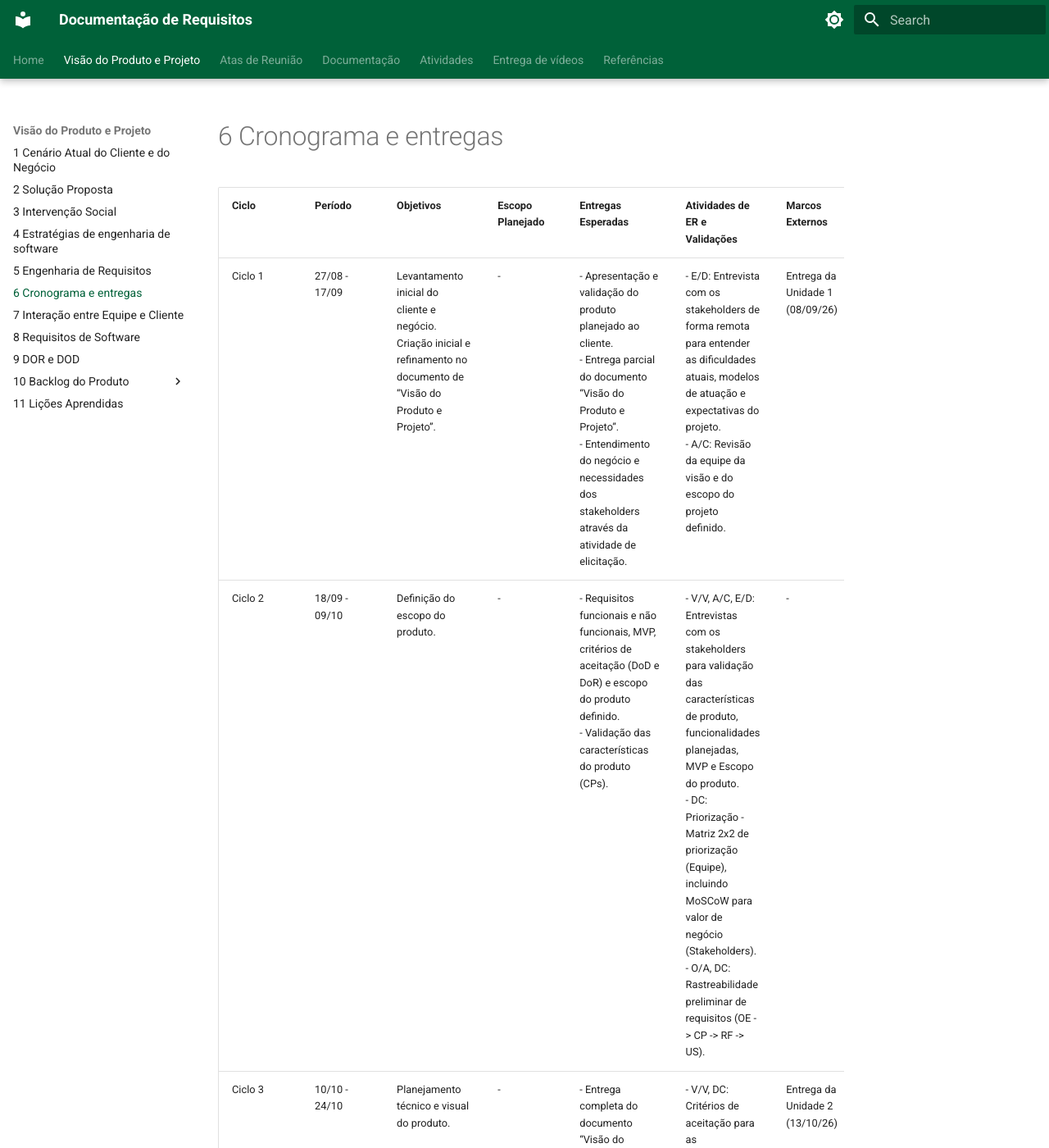
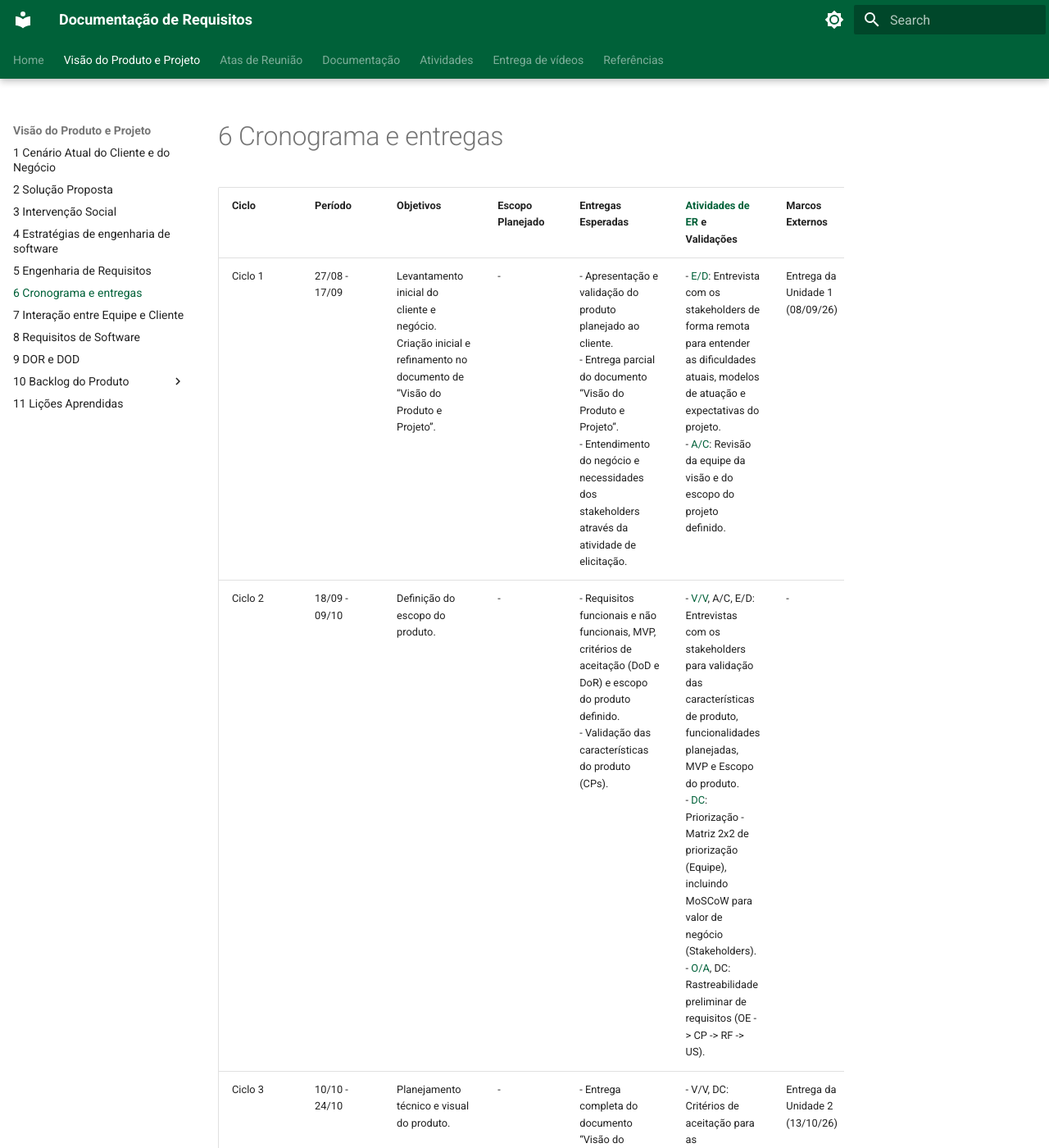
Before and after one commit to mdsreq-fga-unb/REQ-2026.2-T01-IBRADA-NET, an MkDocs documentation site: the page built from docs/documento-visao/6_cronograma.md, in a window 1280 px wide and 1400 px high. Shown: the whole window at 82% size. Built offline with MkDocs 1.6.1 and Material for MkDocs 9.7.7, drawn with Linux system fonts in a browser that asks for light colours; some of the changed lines change nothing that is shown; some of the changed text lies outside the part shown.

Commit message:
Fix dos hyperlinks

```diff
--- a/docs/documento-visao/6_cronograma.md
+++ b/docs/documento-visao/6_cronograma.md
@@ -1,8 +1,8 @@
-| Ciclo | Período | Objetivos | Escopo Planejado | Entregas Esperadas | Atividades de ER e Validações | Marcos Externos |
+| Ciclo | Período | Objetivos | Escopo Planejado | Entregas Esperadas | [Atividades de ER](../documentacao/glossario.md#atividades-de-er) e Validações | Marcos Externos |
 | :--- | :--- | :--- | :--- | :--- | :--- | :--- |
-| Ciclo 1 | 27/08 - 17/09 | Levantamento inicial do cliente e negócio. Criação inicial e refinamento no documento de “Visão do Produto e Projeto”. | - | - Apresentação e validação do produto planejado ao cliente.<br>- Entrega parcial do documento “Visão do Produto e Projeto”.<br>- Entendimento do negócio e necessidades dos stakeholders através da atividade de elicitação. | - E/D: Entrevista com os stakeholders de forma remota para entender as dificuldades atuais, modelos de atuação e expectativas do projeto.<br>- A/C: Revisão da equipe da visão e do escopo do projeto definido. | Entrega da Unidade 1 (08/09/26) |
-| Ciclo 2 | 18/09 - 09/10 | Definição do escopo do produto. | - | - Requisitos funcionais e não funcionais, MVP, critérios de aceitação (DoD e DoR) e escopo do produto definido.<br>- Validação das características do produto (CPs). | - V/V, A/C, E/D: Entrevistas com os stakeholders para validação das características de produto, funcionalidades planejadas, MVP e Escopo do produto.<br>- DC: Priorização - Matriz 2x2 de priorização (Equipe), incluindo MoSCoW para valor de negócio (Stakeholders).<br>- O/A, DC: Rastreabilidade preliminar de requisitos (OE -> CP -> RF -> US). | - |
-| Ciclo 3 | 10/10 - 24/10 | Planejamento técnico e visual do produto. | - | - Entrega completa do documento “Visão do Produto e Projeto”.<br>- Preparação do ambiente de desenvolvimento (Next.js, MySQL, TypeScript).<br>- Arquitetura de software definida. | - V/V, DC: Critérios de aceitação para as características do produto.<br>- RP: Protótipos do layout do site e esboços das principais funcionalidades (cadastro, login, catálogos etc.).<br>- O/A, DC: Rastreabilidade atualizada. | Entrega da Unidade 2 (13/10/26) |
+| Ciclo 1 | 27/08 - 17/09 | Levantamento inicial do cliente e negócio. Criação inicial e refinamento no documento de “Visão do Produto e Projeto”. | - | - Apresentação e validação do produto planejado ao cliente.<br>- Entrega parcial do documento “Visão do Produto e Projeto”.<br>- Entendimento do negócio e necessidades dos stakeholders através da atividade de elicitação. | - [E/D](../documentacao/glossario.md#atividades-de-er): Entrevista com os stakeholders de forma remota para entender as dificuldades atuais, modelos de atuação e expectativas do projeto.<br>- [A/C](../documentacao/glossario.md#atividades-de-er): Revisão da equipe da visão e do escopo do projeto definido. | Entrega da Unidade 1 (08/09/26) |
+| Ciclo 2 | 18/09 - 09/10 | Definição do escopo do produto. | - | - Requisitos funcionais e não funcionais, MVP, critérios de aceitação (DoD e DoR) e escopo do produto definido.<br>- Validação das características do produto (CPs). | - [V/V](../documentacao/glossario.md#atividades-de-er), A/C, E/D: Entrevistas com os stakeholders para validação das características de produto, funcionalidades planejadas, MVP e Escopo do produto.<br>- [DC](../documentacao/glossario.md#atividades-de-er): Priorização - Matriz 2x2 de priorização (Equipe), incluindo MoSCoW para valor de negócio (Stakeholders).<br>- [O/A](../documentacao/glossario.md#atividades-de-er), DC: Rastreabilidade preliminar de requisitos (OE -> CP -> RF -> US). | - |
+| Ciclo 3 | 10/10 - 24/10 | Planejamento técnico e visual do produto. | - | - Entrega completa do documento “Visão do Produto e Projeto”.<br>- Preparação do ambiente de desenvolvimento (Next.js, MySQL, TypeScript).<br>- Arquitetura de software definida. | - V/V, DC: Critérios de aceitação para as características do produto.<br>- [RP](../documentacao/glossario.md#atividades-de-er): Protótipos do layout do site e esboços das principais funcionalidades (cadastro, login, catálogos etc.).<br>- O/A, DC: Rastreabilidade atualizada. | Entrega da Unidade 2 (13/10/26) |
 | Ciclo 4<br>(Incremento 1) | 21/10 - 01/11 | Preparação dos requisitos para implementação, protótipos iniciais. | - | - Definir perfis de acesso do sistema (gestor do IBRADA, apoiador, voluntário, cliente).<br>- Layout (design) do site definido. | - RP: Protótipos do layout do site e esboços das principais funcionalidades (cadastro, login, catálogos etc.).<br>- V/V, A/C, E/D: Validação dos protótipos com o cliente via vídeo chamada. | - |
 | Ciclo 5<br>(Incremento 2) | 02/11 - 05/11 | Sistema de cadastro geral (CP4) | US04, US05, US06, US07, US15, US17, US22, US23 | - Sistema geral de cadastro para voluntários e clientes. | - RP: Protótipos do sistema de cadastro.<br>- V/V: Histórias de usuários para CP4 com checklist de critérios de aceitação de segurança.<br>- V/V, DC: Testes de controle de acesso ao site, com evidências.<br>- O/A, DC: Rastreabilidade atualizada.<br>- V/V, A/C, E/D: Validação dos protótipos e funcionalidades com o cliente via vídeo chamada. | - |
 | Ciclo 6<br>(Incremento 3) | 06/11 - 08/11 | Ambiente para voluntários e solicitação de parceria (CP4, CP6). | US14, US19, US20, US21 | - Ambiente reservado para voluntários, com sistema de perfil e inscrição para programas abertos.<br>- Sistema de solicitação de parcerias para apoiadores. | - RP: Protótipos do sistema de ambiente para voluntários e formulário de solicitação de parceria.<br>- V/V: Histórias de usuários para CP4 e CP6 com checklist de critérios de aceitação.<br>- V/V, DC: Testes de envio de formulário e acesso do ambiente, com evidências.<br>- O/A, DC: Rastreabilidade atualizada.<br>- V/V, A/C, E/D: Validação dos protótipos e funcionalidades com o cliente via vídeo chamada. | - |
```
